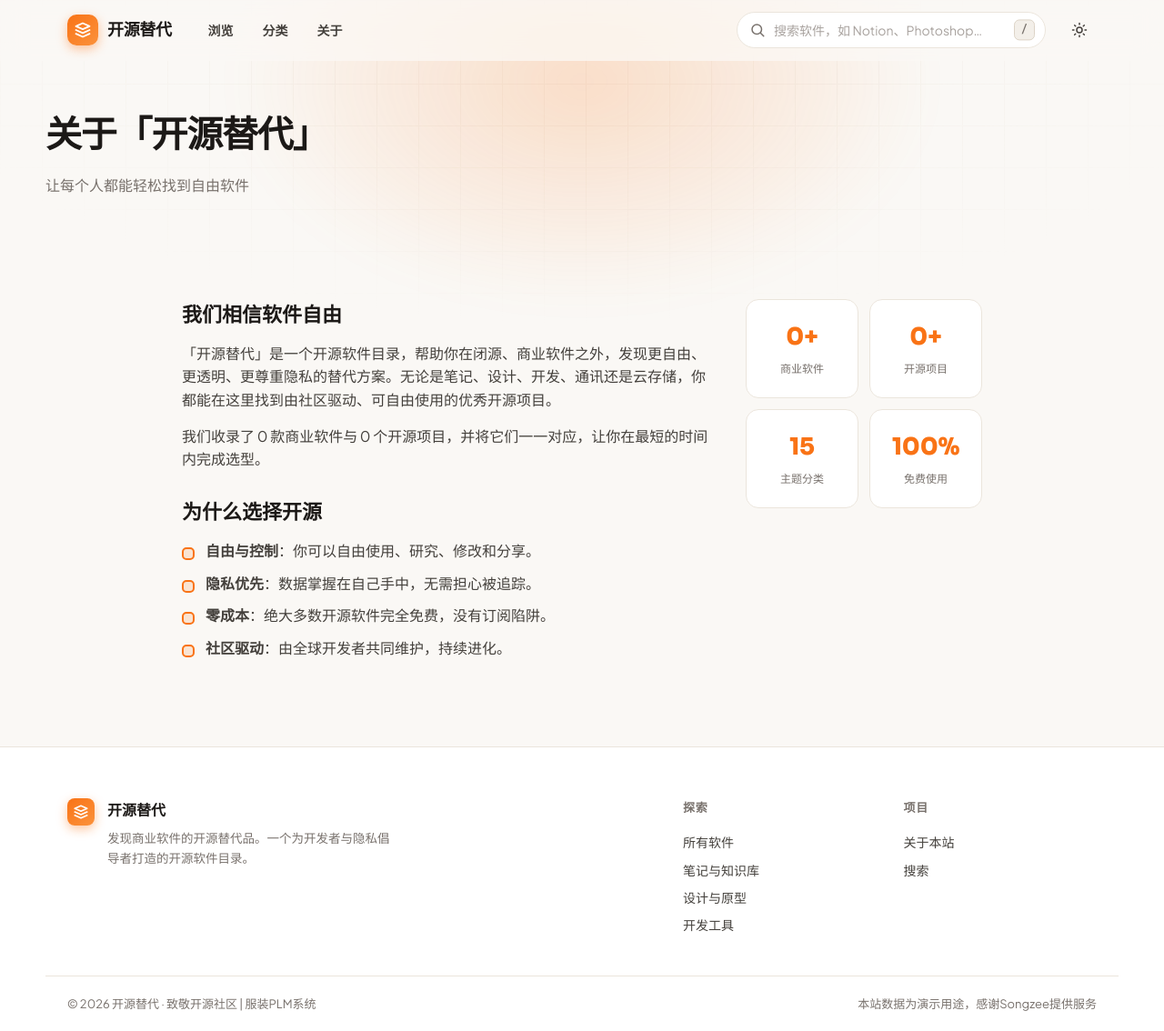
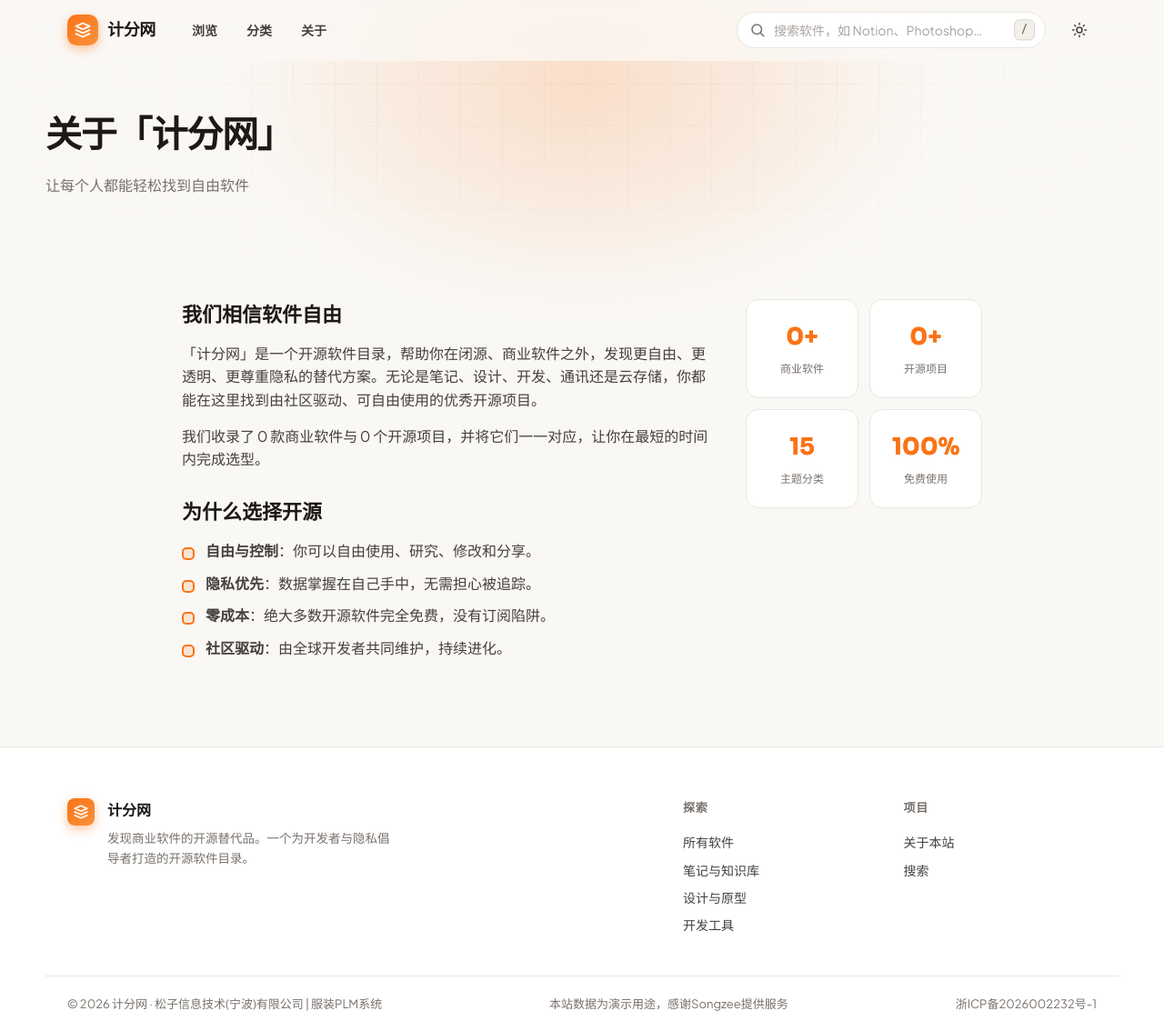
Before and after one commit to smartwill/songzee-opennav, a PHP site: page /about in a window 1280 px wide. Shown: the whole page at 91% size. Run offline with PHP 8.4, Linux system fonts and the light colour scheme; data that the repository does not hold is empty.

Commit message:
site.name

```diff
--- a/app/views/about.php
+++ b/app/views/about.php
@@ -1,6 +1,6 @@
 <?php /** 关于页 */ ?>
 <section class="container section page-head">
-    <h1 class="page-title">关于「开源替代」</h1>
+    <h1 class="page-title">关于「<?= e(config('site.name')) ?>」</h1>
     <p class="page-sub">让每个人都能轻松找到自由软件</p>
 </section>
 
@@ -8,7 +8,7 @@
     <div class="about-grid">
         <div class="about-text">
             <h2>我们相信软件自由</h2>
-            <p>「开源替代」是一个开源软件目录，帮助你在闭源、商业软件之外，发现更自由、更透明、更尊重隐私的替代方案。无论是笔记、设计、开发、通讯还是云存储，你都能在这里找到由社区驱动、可自由使用的优秀开源项目。</p>
+            <p>「<?= e(config('site.name')) ?>」是一个开源软件目录，帮助你在闭源、商业软件之外，发现更自由、更透明、更尊重隐私的替代方案。无论是笔记、设计、开发、通讯还是云存储，你都能在这里找到由社区驱动、可自由使用的优秀开源项目。</p>
             <p>我们收录了 <?= number_format($stats['software']) ?> 款商业软件与 <?= number_format($stats['tools']) ?> 个开源项目，并将它们一一对应，让你在最短的时间内完成选型。</p>
 
             <h2>为什么选择开源</h2>
--- a/app/views/layout.php
+++ b/app/views/layout.php
@@ -31,7 +31,7 @@
             <span class="brand-mark" aria-hidden="true">
                 <svg viewBox="0 0 24 24" width="20" height="20" fill="none" stroke="currentColor" stroke-width="2.2" stroke-linecap="round" stroke-linejoin="round"><path d="M3 7l9-4 9 4-9 4-9-4z"/><path d="M3 12l9 4 9-4"/><path d="M3 17l9 4 9-4"/></svg>
             </span>
-            <span class="brand-text">开源替代</span>
+            <span class="brand-text"><?= e(config('site.name')) ?></span>
         </a>
 
         <nav class="main-nav" id="mainNav">
@@ -69,7 +69,7 @@
                 <svg viewBox="0 0 24 24" width="18" height="18" fill="none" stroke="currentColor" stroke-width="2.2" stroke-linecap="round" stroke-linejoin="round"><path d="M3 7l9-4 9 4-9 4-9-4z"/><path d="M3 12l9 4 9-4"/><path d="M3 17l9 4 9-4"/></svg>
             </span>
             <div>
-                <strong>开源替代</strong>
+                <strong><?= e(config('site.name')) ?></strong>
                 <p><?= e(config('site.tagline')) ?>。一个为开发者与隐私倡导者打造的开源软件目录。</p>
             </div>
         </div>
@@ -89,8 +89,12 @@
         </div>
     </div>
     <div class="container footer-bottom">
-        <span>© <?= date('Y') ?> 开源替代 · 致敬开源社区 | <a href="https://www.songzee.com.cn" target="_blank" rel="noopener noreferrer">服装PLM系统</a></span>
+        <span>© <?= date('Y') ?> <?= e(config('site.name')) ?> · <?= e(config('site.company')) ?> | <a href="https://www.songzee.com.cn" target="_blank" rel="noopener noreferrer">服装PLM系统</a></span>
         <span>本站数据为演示用途，感谢<a href="https://www.songzee.com.cn" target="_blank" rel="noopener noreferrer">Songzee</a>提供服务</span>
+        <span>
+            <?php if ($icp = config('site.icp_beian')): ?><a href="https://beian.miit.gov.cn/" target="_blank" rel="noopener"><?= e($icp) ?></a><?php endif; ?>
+            <?php if ($mps = config('site.mps_beian')): ?><?php if ($icp) echo ' · '; ?><a href="http://www.beian.gov.cn/portal/registerSystemInfo" target="_blank" rel="noopener"><?= e($mps) ?></a><?php endif; ?>
+        </span>
     </div>
 </footer>
 
--- a/config/config.php
+++ b/config/config.php
@@ -10,9 +10,13 @@ return [
     ],
     // 站点基础信息
     'site' => [
-        'name'    => '松子开源导航',
+        'name'    => '计分网',
         'tagline' => '发现商业软件的开源替代品',
         'url'     => '/',            // 站点根路径
         'assets'  => '/assets',      // 静态资源根路径
+        'icp_beian' => '浙ICP备2026002232号-1 ',
+        'mps_beian' => '',
+        'company' => '松子信息技术(宁波)有限公司',
+
     ],
 ];
--- a/install.php
+++ b/install.php
@@ -104,6 +104,9 @@ return [
         'tagline' => '{$config['site_tagline']}',
         'url'     => '/',
         'assets'  => '/assets',
+        'icp_beian' => '',
+        'mps_beian' => '',
+        'company' => '',
     ],
 ];
 EOF;
```
Also changed, not shown: 1 other file.
